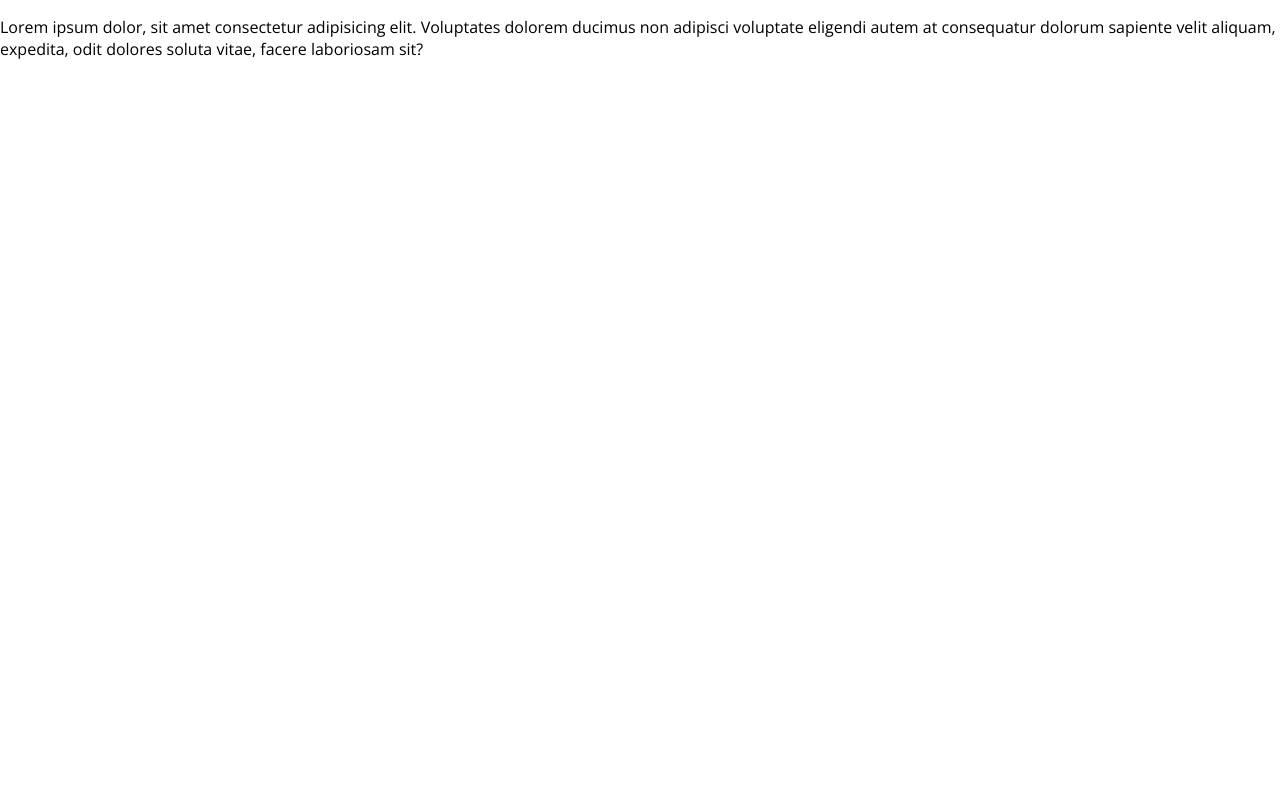
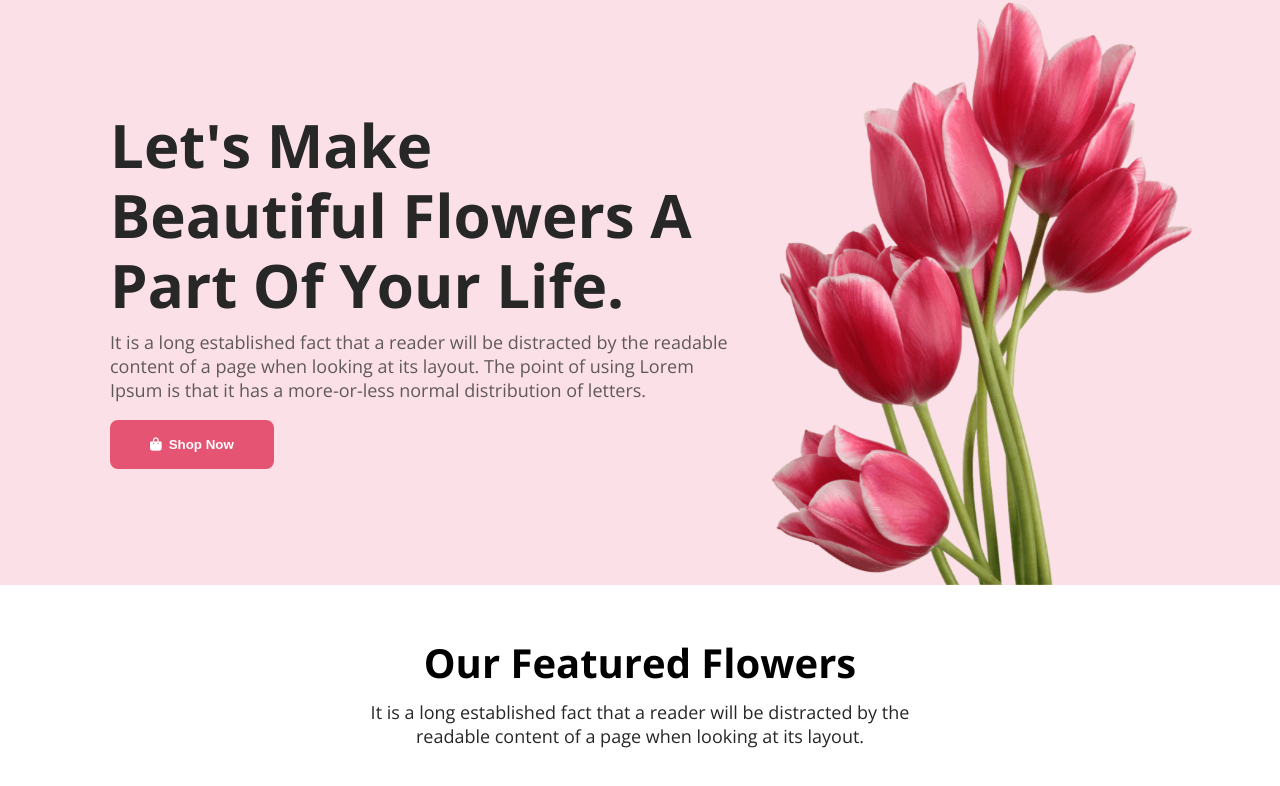
Before and after one commit to tonmoybosunia24/Flower-Shop-Project, a plain HTML site: page index.html in a window 1280 px wide. Drawn offline with nearby package versions, Linux system fonts and the light colour scheme.

Commit message:
Header Section Complete

```diff
--- a/index.html
+++ b/index.html
@@ -12,6 +12,25 @@
     <script src="https://kit.fontawesome.com/ee6bf6084f.js" crossorigin="anonymous"></script> <!-- Font Awesome Icon -->
 </head>
 <body>
-    <p>Lorem ipsum dolor, sit amet consectetur adipisicing elit. Voluptates dolorem ducimus non adipisci voluptate eligendi autem at consequatur dolorum sapiente velit aliquam, expedita, odit dolores soluta vitae, facere laboriosam sit?</p>
+    <header> <!-- Header Section Start -->
+        <nav class="Navber-Container">
+            <div class="Navber-Content-Area">
+                <h2 class="Navber-Content-Area-Heading">Let's Make <br> Beautiful Flowers A <br> Part Of Your Life.</h2>
+                <p class="Navber-Content-Area-Discription">It is a long established fact that a reader will be distracted by the readable content of a page when looking at its layout. The point of using Lorem Ipsum is that it has a more-or-less normal distribution of letters.</p>
+                <button class="Navber-Content-Area-Button"><i class="fa-solid fa-bag-shopping"></i>Shop Now</button>
+            </div>
+        </nav>
+    </header> <!-- Header Section End -->
+
+    <main> <!-- Main Section Start -->
+        <section id="Featured-Flowers">
+            <div class="Featured-Flowers">
+                <h2 class="Featured-Flowers-Heading">Our Featured Flowers</h2>
+                <p class="Featured-Flowers-Description">It is a long established fact that a reader will be distracted by the readable content of a page when looking at its layout.</p>
+            </div>
+        </section>
+    </main> <!-- Main Section End -->
+
+    <footer></footer>
 </body>
 </html>
--- a/style.css
+++ b/style.css
@@ -1,9 +1,78 @@
 /* Common Shared Styles */
 
 body{
-    font-family: 'Open Sans', sans-serif;
     padding: 0px;
     margin: 0px;
+    font-family: 'Open Sans', sans-serif;
+}
+.fa-solid{
+    margin-right: 7px;
 }
 
 /* Nav Related Style */
+
+.Navber-Container{
+    width: 100%;
+    height: 585px;
+    background-color: #e554732c;
+    background-image: url('images/pngwing\ 10.png');
+    background-repeat: no-repeat;
+    background-position: 750px bottom;
+    background-size: contain;
+}
+.Navber-Content-Area{
+    width: 500px;
+    padding: 110px 0px 0px 110px;
+}
+.Navber-Content-Area-Heading{
+    width: 600px;
+    margin: 0px;
+    font-size: 60px;
+    line-height: 70px;
+    color: #272727;
+}
+.Navber-Content-Area-Discription{
+    width: 634px;
+    height: 90px;
+    color: #272727bb;
+    font-size: 18px;
+    margin: 10px 0px 0px 0px;
+}
+.Navber-Content-Image > img{
+    width: 480px;
+    height: 570px;
+    padding-top: 10.05px;
+}
+.Navber-Content-Area-Button{
+    padding: 17px 40px;
+    background-color: #E55473;
+    border: none;
+    border-radius: 8px;
+    color: white;
+    font-weight: bold;
+}
+.container{
+    width: 300px;
+    height: 400px;
+    background-color: #A72162;
+    margin: 100px;
+    border-radius: 200px 200px 0px 0px;
+}
+
+/* Main Section Related Styles */
+
+.Featured-Flowers{
+    width: 594px;
+    height: 132px;
+    text-align: center;
+    margin: 0 auto;
+}
+.Featured-Flowers-Heading{
+    font-size: 40px;
+    margin: 50px 0px 0px 0px;
+}
+.Featured-Flowers-Description{
+    font-size: 18px;
+    margin: 10px 0px;
+    color: #272727;
+}
```
